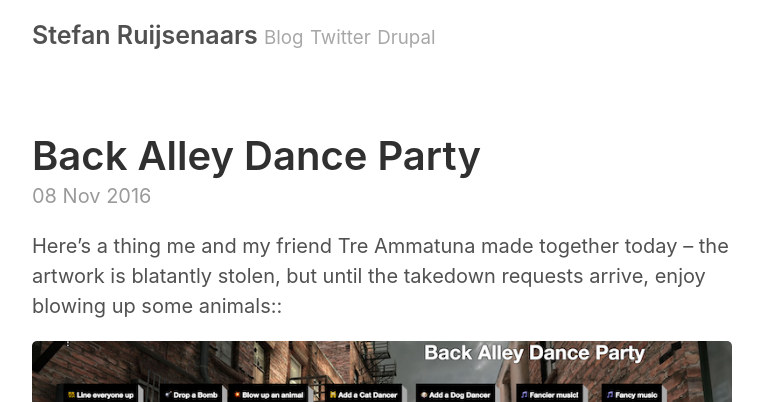
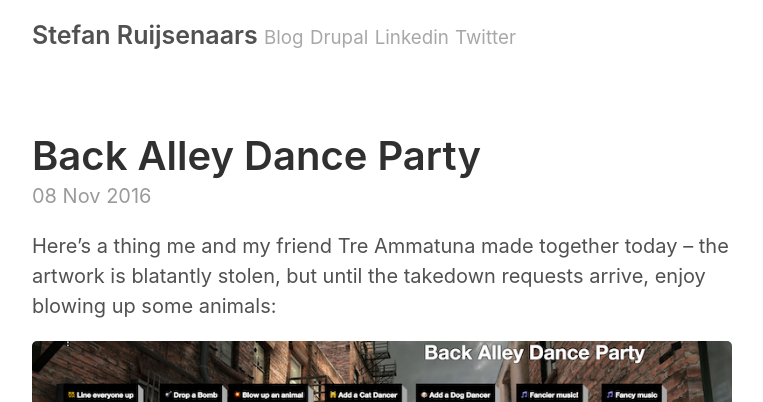
Before and after one commit to stefanruijsenaars/stefanruijsenaars.github.io, a Jekyll site: the page built from _posts/2016-11-08-back-alley-dance-party.md, in a window 1280 px wide. Shown: the top 402 px of the page, without its empty margins (258-1021 px from the left). Built offline with Jekyll 4.4.1, drawn with Linux system fonts in a browser that asks for light colours; comment, search, counter and statistics services are not loaded.

Commit message:
Update header

```diff
--- a/_layouts/default.html
+++ b/_layouts/default.html
@@ -10,8 +10,9 @@
         <h3 class="masthead-title">
           <a href="{{ site.baseurl }}/" title="Home">{{ site.title }}</a>
           <small><a href="/">Blog</a></small>
+          <small><a target="_blank" href="https://www.drupal.org/u/stefanr-0">Drupal</a></small>
+          <small><a target="_blank" href="https://www.linkedin.com/in/stefanruijsenaars">Linkedin</a></small>
           <small><a target="_blank" href="https://www.twitter.com/stefan_arrr">Twitter</a></small>
-          <small><a target="_blank" href="https://www.drupal.org/u/stefanr-0">Drupal</a></small>
         </h3>
       </header>
 
--- a/_posts/2016-11-08-back-alley-dance-party.md
+++ b/_posts/2016-11-08-back-alley-dance-party.md
@@ -4,6 +4,6 @@ comments: true
 title: Back Alley Dance Party
 ---
 
-Here's a thing me and my friend Tre Ammatuna made together today -- the artwork is blatantly stolen, but until the takedown requests arrive, enjoy blowing up some animals::
+Here's a thing me and my friend Tre Ammatuna made together today -- the artwork is blatantly stolen, but until the takedown requests arrive, enjoy blowing up some animals:
 
 [![Back Alley Dance Party](/blog/assets/backalley.png)](/catparty/dancefloor.html)
```
